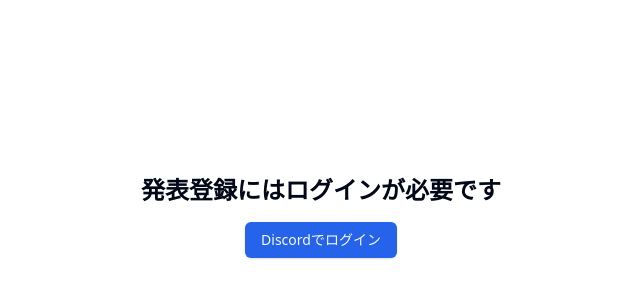
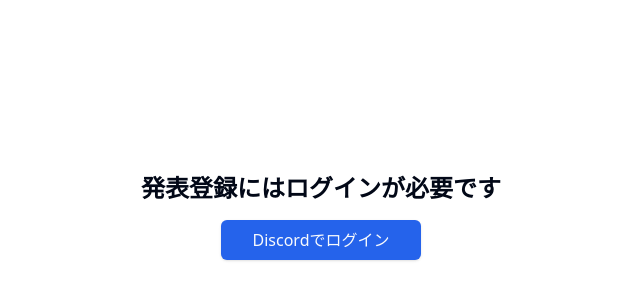
Before and after one commit to Lumos-Programming/lumos-small-talks, a Next.js app: page /submit in a window 1280 px wide. Shown: the part 24-324 px from the top of the page, without its empty margins (319-959 px from the left). Built offline with nearby package versions, Linux system fonts and the light colour scheme; no server answers.

Commit message:
enhance LTCard date formatting and update Button and Badge components with size and variant props

```diff
--- a/components/LTCard.tsx
+++ b/components/LTCard.tsx
@@ -38,7 +38,14 @@
         </div>
       )}
       <div className="px-6 pb-4 text-[10px] text-muted-foreground text-right">
-        登録: {format(talk.createdAt.toDate(), 'yyyy-MM-dd HH:mm')}
+        登録: {format(
+          talk.createdAt instanceof Date
+            ? talk.createdAt
+            : typeof talk.createdAt === 'object' && 'seconds' in talk.createdAt
+            ? new Date(talk.createdAt.seconds * 1000)
+            : new Date(),
+          'yyyy-MM-dd HH:mm'
+        )}
       </div>
     </Card>
   )
--- a/components/ui/index.tsx
+++ b/components/ui/index.tsx
@@ -31,20 +31,26 @@
 ))
 CardFooter.displayName = "CardFooter"
 
-const Button = React.forwardRef<HTMLButtonElement, React.ButtonHTMLAttributes<HTMLButtonElement> & { variant?: 'default' | 'outline' | 'ghost' | 'destructive' }>(
-  ({ className, variant = 'default', ...props }, ref) => {
+const Button = React.forwardRef<HTMLButtonElement, React.ButtonHTMLAttributes<HTMLButtonElement> & { variant?: 'default' | 'outline' | 'ghost' | 'destructive'; size?: 'default' | 'sm' | 'lg' }>(
+  ({ className, variant = 'default', size = 'default', ...props }, ref) => {
     const variants = {
       default: "bg-primary text-primary-foreground shadow hover:bg-primary/90",
       outline: "border border-input bg-background shadow-sm hover:bg-accent hover:text-accent-foreground",
       ghost: "hover:bg-accent hover:text-accent-foreground",
       destructive: "bg-destructive text-destructive-foreground shadow-sm hover:bg-destructive/90",
     }
+    const sizes = {
+      default: "h-9 px-4 py-2",
+      sm: "h-8 px-3 py-1 text-xs",
+      lg: "h-10 px-8 py-2 text-base",
+    }
     return (
       <button
         ref={ref}
         className={cn(
-          "inline-flex items-center justify-center rounded-md text-sm font-medium transition-colors focus-visible:outline-none focus-visible:ring-1 focus-visible:ring-ring disabled:pointer-events-none disabled:opacity-50 h-9 px-4 py-2",
+          "inline-flex items-center justify-center rounded-md text-sm font-medium transition-colors focus-visible:outline-none focus-visible:ring-1 focus-visible:ring-ring disabled:pointer-events-none disabled:opacity-50",
           variants[variant],
+          sizes[size],
           className
         )}
         {...props}
@@ -78,9 +84,15 @@
 ))
 Textarea.displayName = "Textarea"
 
-const Badge = ({ className, ...props }: React.HTMLAttributes<HTMLDivElement>) => (
-  <div className={cn("inline-flex items-center rounded-md border px-2.5 py-0.5 text-xs font-semibold transition-colors focus:outline-none focus:ring-2 focus:ring-ring focus:ring-offset-2 border-transparent bg-primary text-primary-foreground shadow hover:bg-primary/80", className)} {...props} />
-)
+const Badge = ({ className, variant = 'default', ...props }: React.HTMLAttributes<HTMLDivElement> & { variant?: 'default' | 'outline' }) => {
+  const variants = {
+    default: "border-transparent bg-primary text-primary-foreground shadow hover:bg-primary/80",
+    outline: "text-foreground border-border bg-transparent",
+  }
+  return (
+    <div className={cn("inline-flex items-center rounded-md border px-2.5 py-0.5 text-xs font-semibold transition-colors focus:outline-none focus:ring-2 focus:ring-ring focus:ring-offset-2", variants[variant], className)} {...props} />
+  )
+}
 
 const Avatar = ({ src, alt, className }: { src?: string; alt?: string; className?: string }) => (
   <div className={cn("relative flex h-10 w-10 shrink-0 overflow-hidden rounded-full", className)}>
```
